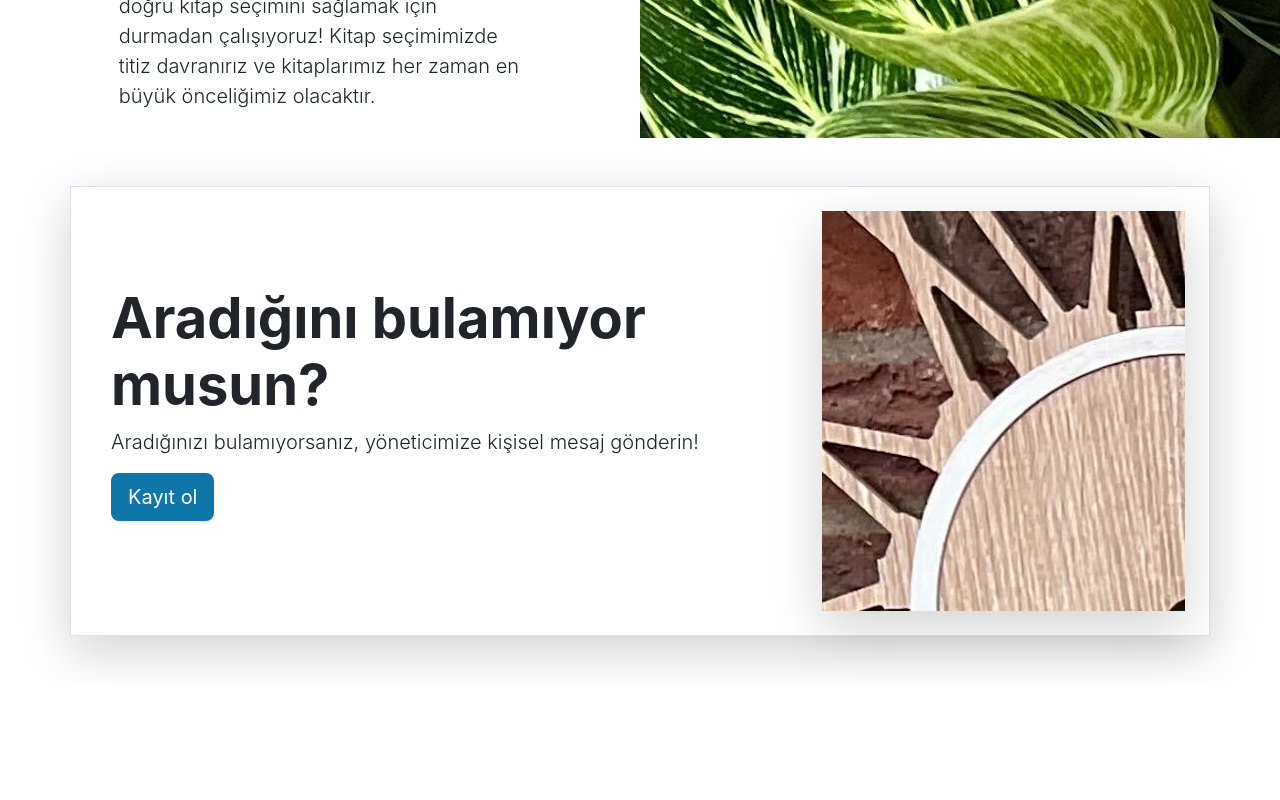
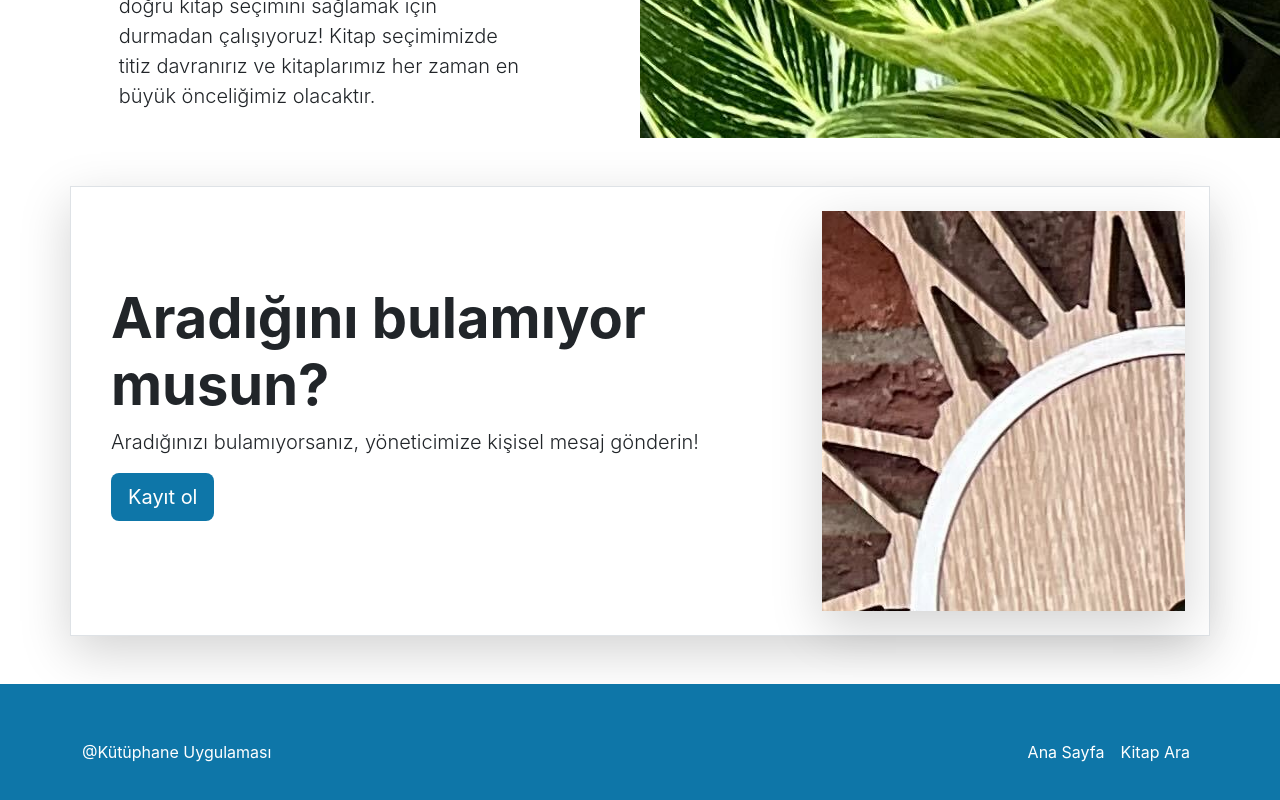
Before and after one commit to ismailbakir/react-library, a React (Create React App) app: page / in a window 1280 px wide. Shown: the part 1786-2586 px from the top of the page. Before the commit the page ends 2470 px from the top, so only its background shows below. Built offline with nearby package versions, Linux system fonts and the light colour scheme.

Commit message:
Ana sayfanın footer kısmı eklendi.

```diff
--- a/src/App.tsx
+++ b/src/App.tsx
@@ -5,6 +5,7 @@
 import { Carousel } from "./layouts/HomePage/Carousel";
 import { Heros } from "./layouts/HomePage/Heros";
 import { LibraryServices } from "./layouts/HomePage/LibraryServices";
+import { Footer } from "./layouts/NavbarAndFooter/Footer";
 
 function App() {
   return (
@@ -14,6 +15,7 @@
       <Carousel />
       <Heros />
       <LibraryServices />
+      <Footer />
     </div>
   );
 }
--- /dev/null
+++ b/src/layouts/NavbarAndFooter/Footer.tsx
@@ -0,0 +1,24 @@
+/* eslint-disable jsx-a11y/anchor-is-valid */
+
+export const Footer = () => {
+  return (
+    <div className="main-color">
+      <footer className="container d-flex flex-wrap justify-content-between align-items-center py-5 main-color">
+        <p className="col-md-4 mb-0 text-white">@Kütüphane Uygulaması</p>
+        <ul className="nav navbar-dark col-md-4 justify-content-end">
+          <li className="nav-item">
+            <a className="nav-link px-2 text-white" href="#">
+              Ana Sayfa
+            </a>
+          </li>
+          <li className="nav-item">
+            <a className="nav-link px-2 text-white" href="#">
+              {" "}
+              Kitap Ara
+            </a>
+          </li>
+        </ul>
+      </footer>
+    </div>
+  );
+};
```
